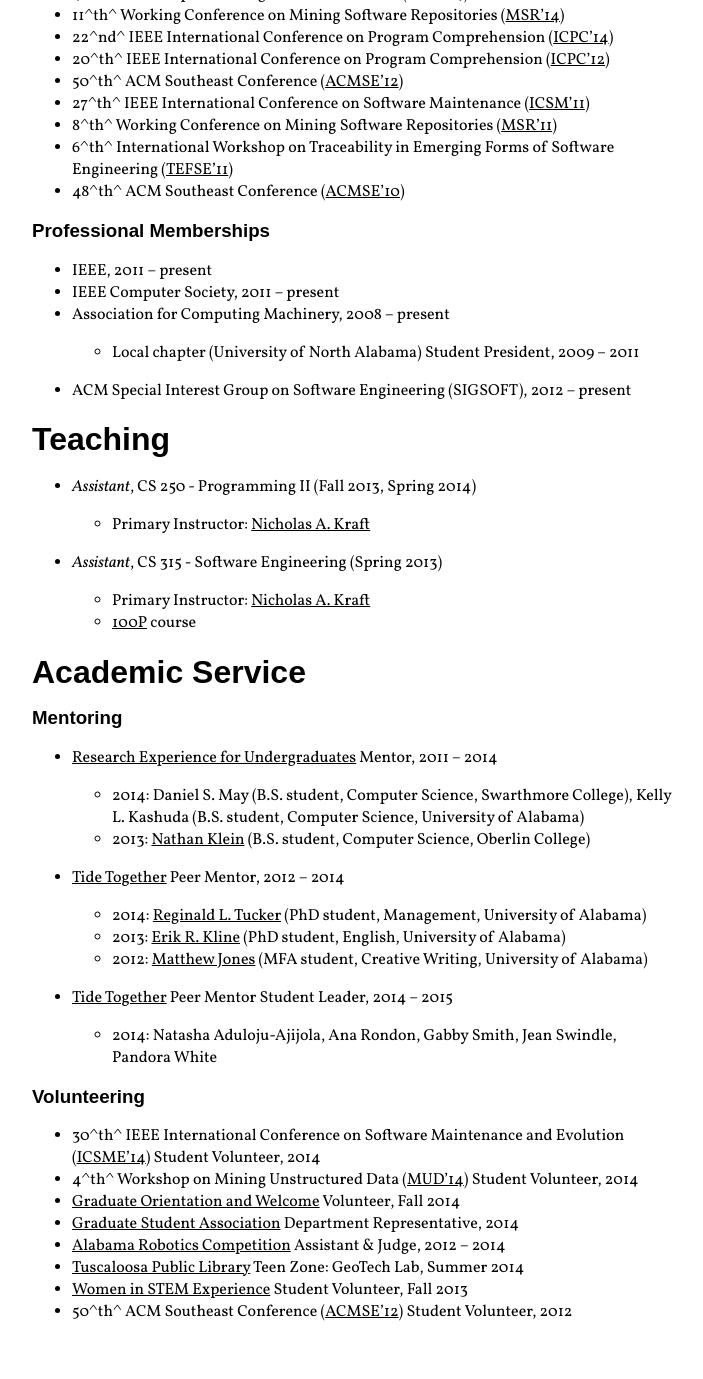
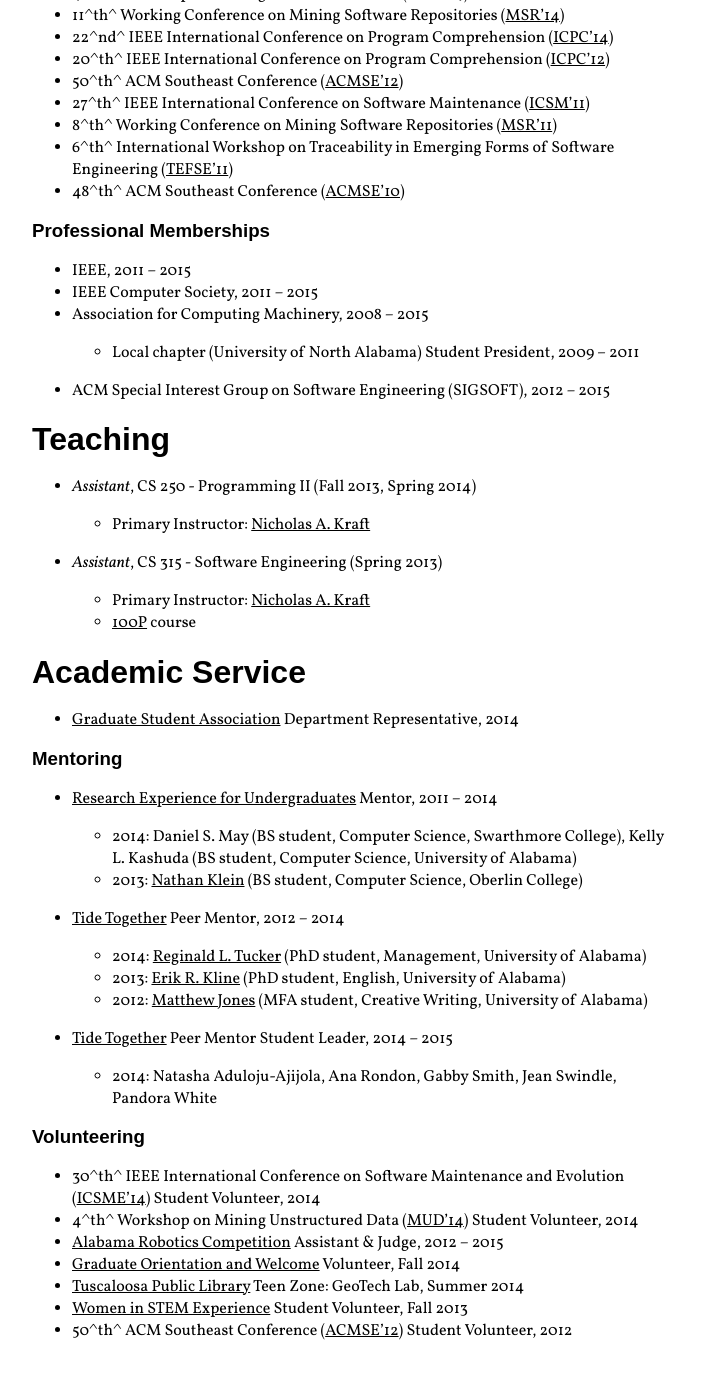
Before and after one commit to cscorley/cscorley.github.io, a Jekyll site: the page built from vita.md, in a window 1280 px wide and 1400 px high, scrolled down 2185 px. Shown: the top 1379 px of the window, without its empty margins (352-1055 px from the left). Built offline with Jekyll 4.4.1, drawn with Linux system fonts in a browser that asks for light colours; nearby versions of some CDN libraries; Markdown is read by kramdown in place of the engine named in the settings; some of the changed lines change nothing that is shown; some of the changed text lies outside the part shown.

Commit message:
update cv

```diff
--- a/vita.md
+++ b/vita.md
@@ -37,12 +37,14 @@
 ------------------------------- ----------------------------
 
 
+
 Research Interests
 ==================
 
 Software maintenance and evolution, machine learning in software engineering,
 mining software repositories, program comprehension, automating software
 engineering
+
 
 
 Education
@@ -54,14 +56,16 @@
     - Advisor: [Nicholas A. Kraft][]
 
 - University of Alabama, Tuscaloosa, Alabama, USA
-    - M.S. Computer Science, August 2014
+    - MS Computer Science, August 2014
     - Advisor: [Nicholas A. Kraft][]
 
 - University of North Alabama, Florence, Alabama, USA
-    - B.S. Computer Science, May 2011
+    - BS Computer Science, May 2011
 
 [Jeffrey C. Carver]: http://carver.cs.ua.edu/
 [Nicholas A. Kraft]: http://nicholasakraft.com/
+
+
 
 Professional Experience
 =======================
@@ -80,18 +84,20 @@
 Fellowships and Awards
 ======================
 
-- Graduate Assistance in Areas of National Need
-  ([GAANN](http://gaann.cs.ua.edu/)) Doctoral Fellowship,
+- Graduate Assistance in Areas of National Need ([GAANN][]) Doctoral Fellowship,
   2011 -- 2016
 
 - Research Assistantship -- Improved Code Clone Categorization
-  (NSF [0915559](http://nsf.gov/awardsearch/showAward.do?AwardNumber=0915559)
- & [0915403](http://nsf.gov/awardsearch/showAward.do?AwardNumber=0915403)),
- 2011
+  (NSF [0915559][] & [0915403][]),
+  2011
 
-- Research Experience for Undergraduates ([REU-SLE](http://reu.cs.ua.edu/)),
+- Research Experience for Undergraduates ([REU-SLE][]),
   2009 & 2010
 
+[REU-SLE]: http://reu.cs.ua.edu/
+[0915403]: http://nsf.gov/awardsearch/showAward.do?AwardNumber=0915403
+[0915559]: http://nsf.gov/awardsearch/showAward.do?AwardNumber=0915559
+[GAANN]: http://gaann.cs.ua.edu/
 
 
 Publications
@@ -102,26 +108,26 @@
 - **C.S. Corley**, K.L. Kashuda, D.S. May, and N.A. Kraft,
     "Modeling Changeset Topics",
     *4^th^ Workshop on Mining Unstructured Data*
-    ([MUD'14](http://sback.it/mud2014/)),
+    ([MUD'14][]),
     Victoria, British Columbia, Canada, 5 pages, September 2014.
 - N. Klein, **C.S. Corley**, and N.A. Kraft,
     "New Features for Duplicate Bug Detection",
     *11^th^ Working Conference on Mining Software Repositories*
-    ([MSR'14](http://2014.msrconf.org/)),
+    ([MSR'14][]),
     Hyderabad, India, 4 pages, May 2014
     (acceptance rate: 37% for short papers).
 - A. Bosu, **C.S. Corley**, D. Heaton, D. Chatterji, J.C. Carver, and N.A. Kraft,
     "Building Reputation in StackOverflow: An Empirical Investigation,"
     *10^th^ Working Conference on Mining Software Repositories ---
     Mining Challenge*
-    ([MSR'13](http://2013.msrconf.org/)),
+    ([MSR'13][]),
     San Francisco, California, USA, 4 pages, May 2013
     (acceptance rate: 41%).
 - **C.S. Corley**, E.A. Kammer, and N.A. Kraft,
     "Modeling the Ownership of Source Code Topics,"
     *Proceedings of the 20^th^ IEEE International Conference on Program
     Comprehension*
-    ([ICPC'12](http://icpc12.sosy-lab.org/)),
+    ([ICPC'12][]),
     Passau, Bavaria, Germany, 10 pages, June 2012
     (acceptance rate 41%).
 - **C.S. Corley**, N.A. Kraft, L.H. Etzkorn, and S.K. Lukins,
@@ -129,7 +135,7 @@
     Analysis,"
     *Proceedings of the 6^th^ International Workshop on Traceability in
     Emerging Forms of Software Engineering*,
-    ([TEFSE'11](http://www.cs.wm.edu/semeru/tefse2011)),
+    ([TEFSE'11][]),
     Honolulu, Hawaii, USA, 7 pages, May 2011
     (acceptance rate 44%).
 
@@ -141,39 +147,50 @@
 ### Program Committee Member
 
 - 30^th^ International Conference on Software Maintenance and Evolution --
-    Tool Demo Track ([ICSME'14](http://www.icsme.org/))
-- 50^th^ ACM Southeast Conference ([ACMSE'12](http://cs.ua.edu/acmse2012/))
+    Tool Demo Track ([ICSME'14][])
+- 50^th^ ACM Southeast Conference ([ACMSE'12][])
 
 
 ### External Reviewer
 
 - 30^th^ International Conference on Software Maintenance and Evolution --
-    Early Research Achievements Track ([ICSME'14](http://www.icsme.org/))
+    Early Research Achievements Track ([ICSME'14][])
 - 7^th^ International Workshop on Traceability in Emerging Forms of
-  Software Engineering ([TEFSE'13](http://www.cse.msstate.edu/~tefse13/))
+  Software Engineering ([TEFSE'13][])
 
 
 ### Conference and Workshop Attendance
 
-- 30^th^ IEEE International Conference on Software Maintenance and Evolution ([ICSME'14](http://www.icsme.org/2014))
-- 4^th^ Workshop on Mining Unstructured Data ([MUD'14](http://sback.it/mud2014/))
-- 11^th^ Working Conference on Mining Software Repositories ([MSR'14](http://2014.msrconf.org/))
-- 22^nd^ IEEE International Conference on Program Comprehension ([ICPC'14](http://icpc2014.usask.ca/))
-- 20^th^ IEEE International Conference on Program Comprehension ([ICPC'12](http://icpc12.sosy-lab.org/))
-- 50^th^ ACM Southeast Conference ([ACMSE'12](http://cs.ua.edu/acmse2012/))
-- 27^th^ IEEE International Conference on Software Maintenance ([ICSM'11](http://www.cs.wm.edu/icsm2011))
-- 8^th^ Working Conference on Mining Software Repositories ([MSR'11](http://2011.msrconf.org/))
-- 6^th^ International Workshop on Traceability in Emerging Forms of Software Engineering ([TEFSE'11](http://www.cs.wm.edu/semeru/tefse2011))
-- 48^th^ ACM Southeast Conference ([ACMSE'10](http://www.cs.oldemiss.edu/acmse2010/))
+- 30^th^ IEEE International Conference on Software Maintenance and Evolution ([ICSME'14][])
+- 4^th^ Workshop on Mining Unstructured Data ([MUD'14][])
+- 11^th^ Working Conference on Mining Software Repositories ([MSR'14][])
+- 22^nd^ IEEE International Conference on Program Comprehension ([ICPC'14][])
+- 20^th^ IEEE International Conference on Program Comprehension ([ICPC'12][])
+- 50^th^ ACM Southeast Conference ([ACMSE'12][])
+- 27^th^ IEEE International Conference on Software Maintenance ([ICSM'11][])
+- 8^th^ Working Conference on Mining Software Repositories ([MSR'11][])
+- 6^th^ International Workshop on Traceability in Emerging Forms of Software Engineering ([TEFSE'11][])
+- 48^th^ ACM Southeast Conference ([ACMSE'10][])
 
+[ACMSE'10]: http://www.cs.oldemiss.edu/acmse2010/
+[ACMSE'12]: http://cs.ua.edu/acmse2012/
+[ICPC'12]: http://icpc12.sosy-lab.org/
+[ICPC'14]: http://icpc2014.usask.ca/
+[ICSM'11]: http://www.cs.wm.edu/icsm2011
+[ICSME'14]: http://www.icsme.org/2014
+[MSR'11]: http://2011.msrconf.org/
+[MSR'14]: http://2014.msrconf.org/
+[MUD'14]: http://sback.it/mud2014/
+[TEFSE'11]: http://www.cs.wm.edu/semeru/tefse2011
+[TEFSE'13]: http://www.cse.msstate.edu/~tefse13/
 
 ### Professional Memberships
 
-- IEEE, 2011 -- present
-- IEEE Computer Society, 2011 -- present
-- Association for Computing Machinery, 2008 -- present
+- IEEE, 2011 -- 2015
+- IEEE Computer Society, 2011 -- 2015
+- Association for Computing Machinery, 2008 -- 2015
     - Local chapter (University of North Alabama) Student President, 2009 -- 2011
-- ACM Special Interest Group on Software Engineering (SIGSOFT), 2012 -- present
+- ACM Special Interest Group on Software Engineering (SIGSOFT), 2012 -- 2015
 
 
 
@@ -184,37 +201,42 @@
     - Primary Instructor: [Nicholas A. Kraft][]
 - *Assistant*, CS 315 - Software Engineering (Spring 2013)
     - Primary Instructor: [Nicholas A. Kraft][]
-    - [100P](http://100p.cs.ua.edu/) course
+    - [100P][] course
 
+[100P]: http://100p.cs.ua.edu/
 
 
 Academic Service
 ================
 
+- [Graduate Student Association][]
+    Department Representative, 2014
+
+
 ### Mentoring
 
-- [Research Experience for Undergraduates](http://reu.cs.ua.edu/)
+- [Research Experience for Undergraduates][]
   Mentor, 2011 -- 2014
     - 2014:
         Daniel S. May
-        (B.S. student, Computer Science, Swarthmore College),
+        (BS student, Computer Science, Swarthmore College),
         Kelly L. Kashuda
-        (B.S. student, Computer Science, University of Alabama)
+        (BS student, Computer Science, University of Alabama)
     - 2013:
-        [Nathan Klein](http://cs.oberlin.edu/~nklein/)
-        (B.S. student, Computer Science, Oberlin College)
-- [Tide Together](http://graduate.ua.edu/tide-together/)
+        [Nathan Klein][]
+        (BS student, Computer Science, Oberlin College)
+- [Tide Together][]
   Peer Mentor, 2012 -- 2014
     - 2014:
-        [Reginald L. Tucker](http://manderson.cba.ua.edu/phd_students/management)
+        [Reginald L. Tucker][]
         (PhD student, Management, University of Alabama)
     - 2013:
-        [Erik R. Kline](http://english.ua.edu/user/604)
+        [Erik R. Kline][]
         (PhD student, English, University of Alabama)
     - 2012:
-        [Matthew Jones](http://english.ua.edu/user/471)
+        [Matthew Jones][]
         (MFA student, Creative Writing, University of Alabama)
-- [Tide Together](http://graduate.ua.edu/tide-together/)
+- [Tide Together][]
   Peer Mentor Student Leader, 2014 -- 2015
     - 2014:
         Natasha Aduloju-Ajijola,
@@ -223,22 +245,33 @@
         Jean Swindle,
         Pandora White
 
+[Graduate Student Association]: http://graduate.ua.edu/students/gsa.html
+[Research Experience for Undergraduates]: http://reu.cs.ua.edu/
+[Tide Together]: http://graduate.ua.edu/tide-together/
+
+[Nathan Klein]: http://cs.oberlin.edu/~nklein/
+[Reginald L. Tucker]: http://manderson.cba.ua.edu/phd_students/management
+[Erik R. Kline]: http://english.ua.edu/user/604
+[Matthew Jones]: http://english.ua.edu/user/471
 
 ### Volunteering
 
-- 30^th^ IEEE International Conference on Software Maintenance and Evolution ([ICSME'14](http://www.icsme.org/2014))
+- 30^th^ IEEE International Conference on Software Maintenance and Evolution ([ICSME'14][])
     Student Volunteer, 2014
-- 4^th^ Workshop on Mining Unstructured Data ([MUD'14](http://sback.it/mud2014/))
+- 4^th^ Workshop on Mining Unstructured Data ([MUD'14][])
     Student Volunteer, 2014
-- [Graduate Orientation and Welcome](http://graduate.ua.edu/events/orientation.html)
+- [Alabama Robotics Competition][]
+    Assistant & Judge, 2012 -- 2015
+- [Graduate Orientation and Welcome][]
     Volunteer, Fall 2014
-- [Graduate Student Association](http://graduate.ua.edu/students/gsa.html)
-    Department Representative, 2014
-- [Alabama Robotics Competition](http://outreach.cs.ua.edu/robotics-contest/)
-    Assistant & Judge, 2012 -- 2014
-- [Tuscaloosa Public Library](http://www.tuscaloosa-library.org/)
+- [Tuscaloosa Public Library][]
     Teen Zone: GeoTech Lab, Summer 2014
-- [Women in STEM Experience](http://services.graduate.ua.edu/events/wise.html)
+- [Women in STEM Experience][]
     Student Volunteer, Fall 2013
-- 50^th^ ACM Southeast Conference ([ACMSE'12](http://cs.ua.edu/acmse2012/))
+- 50^th^ ACM Southeast Conference ([ACMSE'12][])
     Student Volunteer, 2012
+
+[Women in STEM Experience]: http://services.graduate.ua.edu/events/wise.html
+[Tuscaloosa Public Library]: http://www.tuscaloosa-library.org/
+[Graduate Orientation and Welcome]: http://graduate.ua.edu/events/orientation.html
+[Alabama Robotics Competition]: http://outreach.cs.ua.edu/robotics-contest/
```
